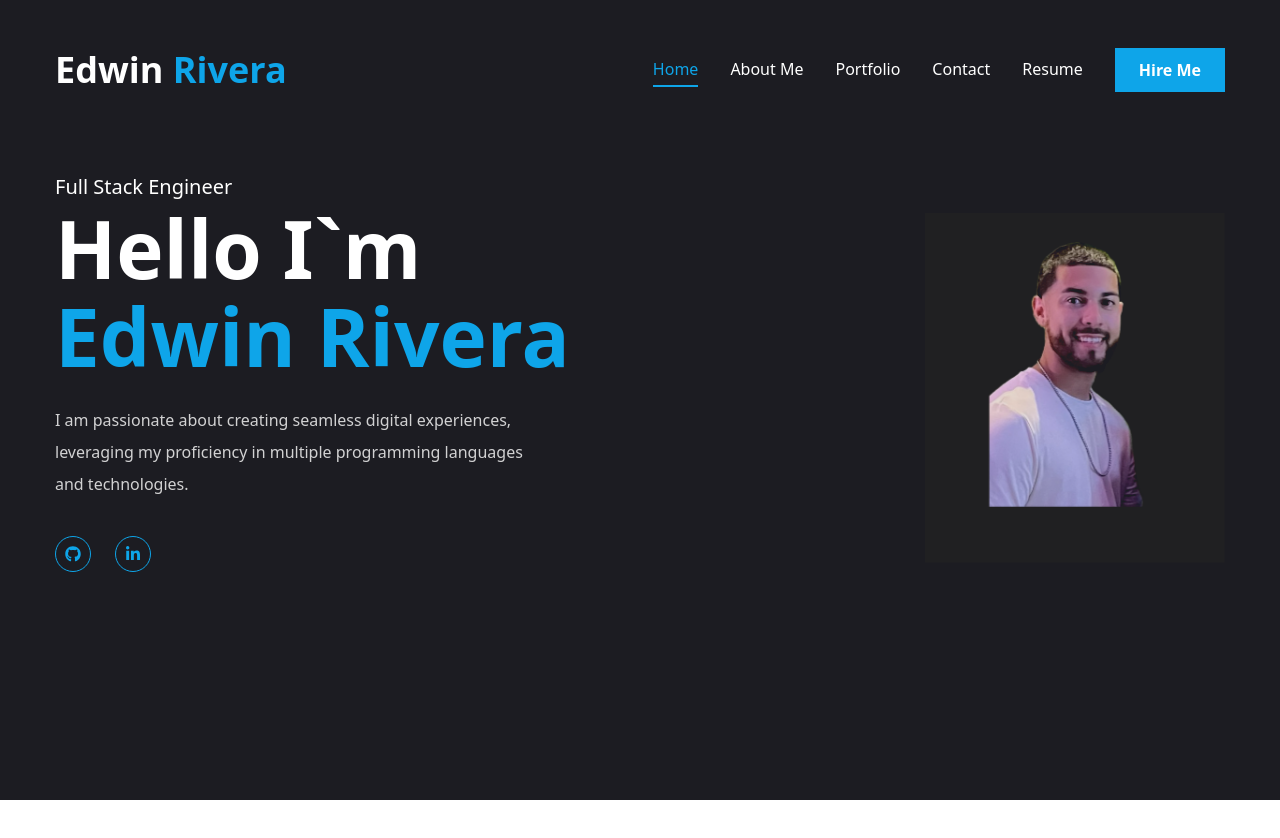
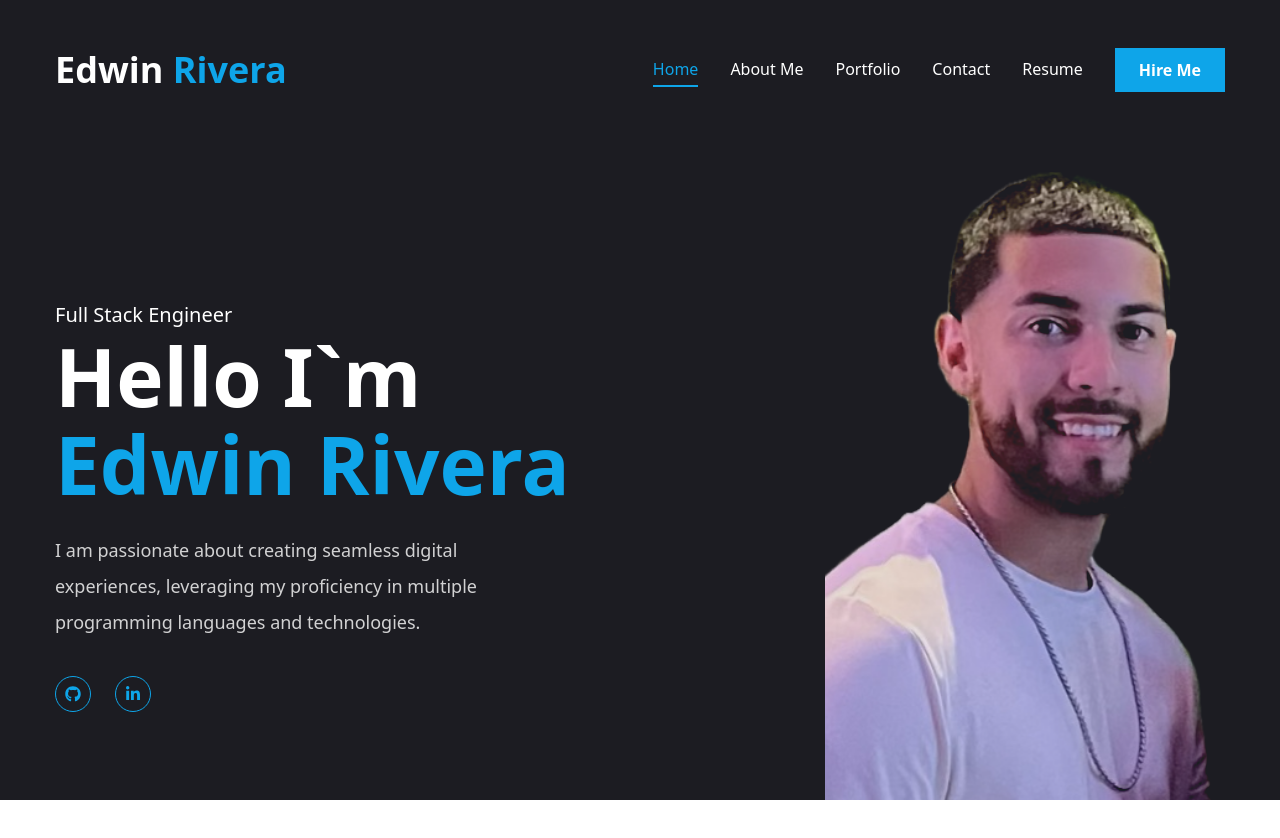
Before and after one commit to EdRivera016/Ed-Rivera-s-Portfolio, a Next.js app: page / in a window 1280 px wide. Shown: the top 838 px of the page. Before the commit the page ends 800 px from the top, so only its background shows below. Built offline with nearby package versions, Linux system fonts and the light colour scheme.

Commit message:
edited image and word size

```diff
--- a/app/page.jsx
+++ b/app/page.jsx
@@ -15,7 +15,7 @@ const Home = () => {
             <h1 className="h1 mb-6">
               Hello I`m <br /> <span className="text-accent">Edwin Rivera</span>
             </h1>
-            <p className="max-w-[500px] mb-9 text-white/80">
+            <p className="max-w-[500px] mb-9 text-[18px] text-white/80">
               I am passionate about creating seamless digital experiences,
               leveraging my proficiency in multiple programming languages and
               technologies.
--- a/components/Photo.jsx
+++ b/components/Photo.jsx
@@ -21,10 +21,10 @@ const Photo = () => {
             opacity: 1,
             transition: { delay: 2.4, duration: 0.4, ease: "easeInOut" },
           }}
-          className="w-[200px] h-[280px] xl:w-[300px] xl:h-[350px] mix-blend-lighten rounded-full overflow-hidden"
+          className="w-[200px] h-[280px] xl:w-[400px] xl:h-[700px] mix-blend-lighten rounded-full overflow-hidden "
         >
           <Image
-            src="/assets/IMAGE.png"
+            src="./assets/IMAGE.png"
             priority
             quality={100}
             fill
```
Also changed, not shown: icons/icons8-resume-50.png (deleted), public/assets/IMAGE.png.
